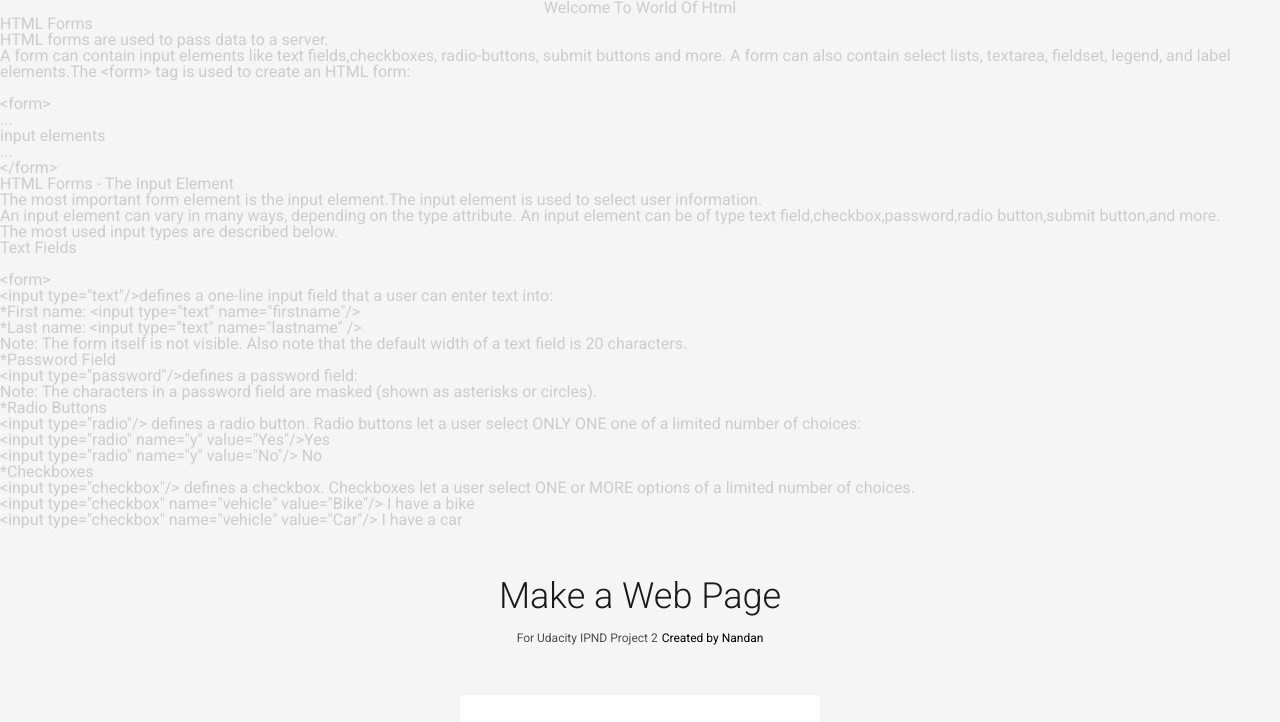
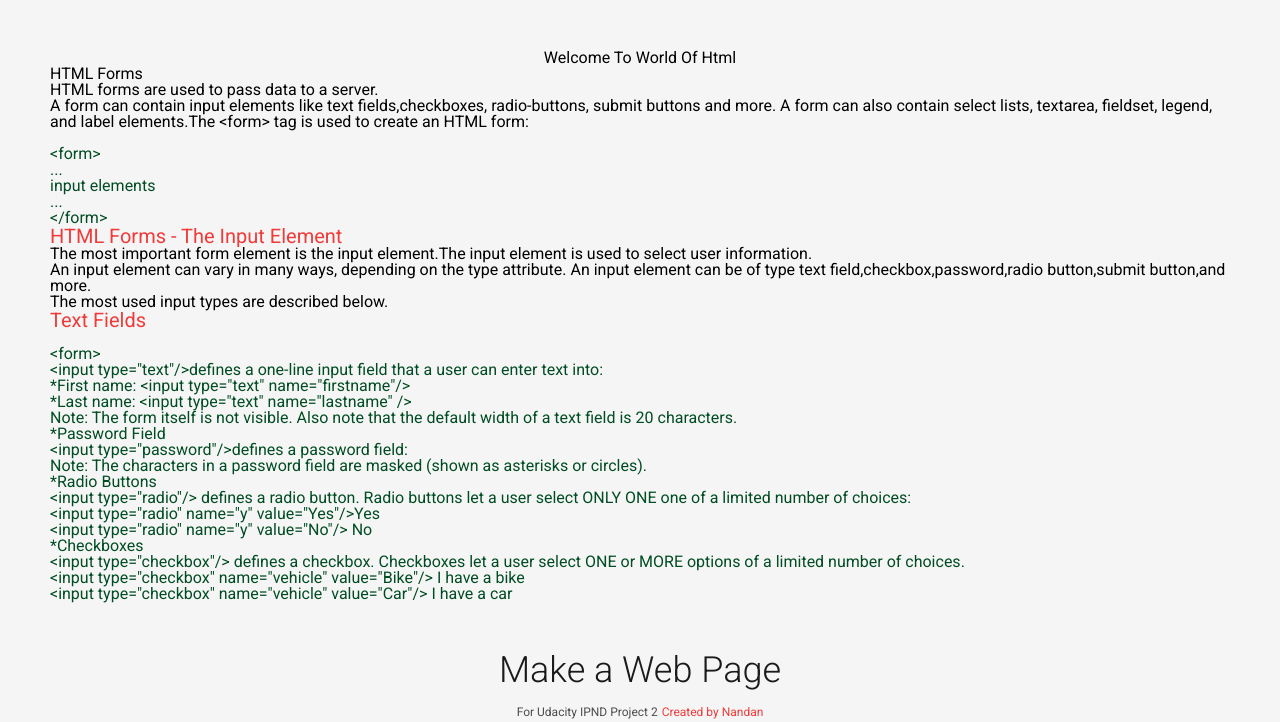
Before and after one commit to pandyanandan/MakeWebPage, a plain HTML site: page index.html in a window 1280 px wide. Shown: the top 722 px of the page. Drawn offline with Linux system fonts and the light colour scheme.

Commit message:
Update style.css

```diff
--- a/css/style.css
+++ b/css/style.css
@@ -64,20 +64,11 @@
   color: #EF3B3A;
   text-decoration: none;
 }
-.form .register-form {
-  display: none;
-}
-
 .container {
   position: relative;
   z-index: 1;
   max-width: 300px;
   margin: 0 auto;
-}
-.container:before, .container:after {
-  content: "";
-  display: block;
-  clear: both;
 }
 .container .info {
   margin: 50px auto;
@@ -94,17 +85,31 @@
   color: #4d4d4d;
   font-size: 12px;
 }
-.container .info span a {
-  color: #000000;
+.container .info span a{
+  color: #EF3B3A;
   text-decoration: none;
 }
-.container .info span .fa {
-  color: #EF3B3A;
-}
-
 body {
   background: #ccc;
   font-family: "Roboto", sans-serif;
+}
+.header {
+  background: #FFF;
+  font-size: 30px;
+  color: #004c23;
+}
+.footer {
+  position: relative;
+  z-index: 1;
+  max-width: auto;
+  margin: 50px;
+}
+.footer  pre {
+  color: #004c23;
+}
+.heading {
+  color: #EF3B3A;
+  font-size: 20px;
 }
 body:before {
   content: "";
```
